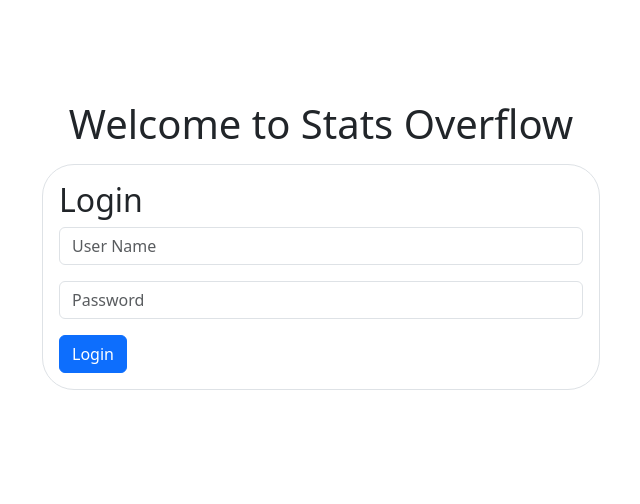
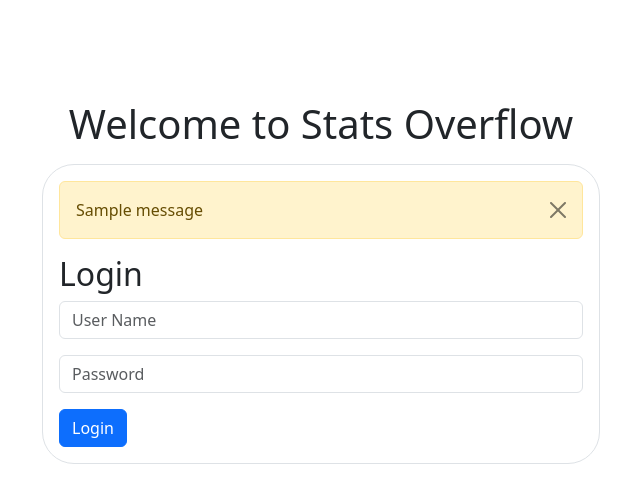
Before and after one commit to Jeffrey-Anderson392/Stats-Overflow, a Django app: page /NBA/ in a window 1280 px wide. Shown: the part 58-562 px from the top of the page, without its empty margins (319-959 px from the left). Run offline with Django 5.2, Linux system fonts and the light colour scheme; tables that the repository leaves empty hold one stand-in row (values such as "Sample post"); one stand-in notice (Sample message) is shown.

Commit message:
Login error added

```diff
--- a/stats_overflow/accounts/templates/accounts/login.html
+++ b/stats_overflow/accounts/templates/accounts/login.html
@@ -1,5 +1,17 @@
 {% block content %}
 <div class="container w-50 mt-3 p-3 border rounded-5">
+
+  <div clss="container">
+    {% if messages %}
+      {% for message in messages %}
+        <div class="alert alert-warning alert-dismissible fade show" role="alert">
+          {{ message }}
+          <button type="button" class="btn-close" data-bs-dismiss="alert" aria-label="Close"></button>
+        </div>
+      {% endfor %}
+    {% endif %}
+  </div>
+
   <form method="POST" action="{% url 'login' %}">
     {% csrf_token %}
     <h2>Login</h2>
```
